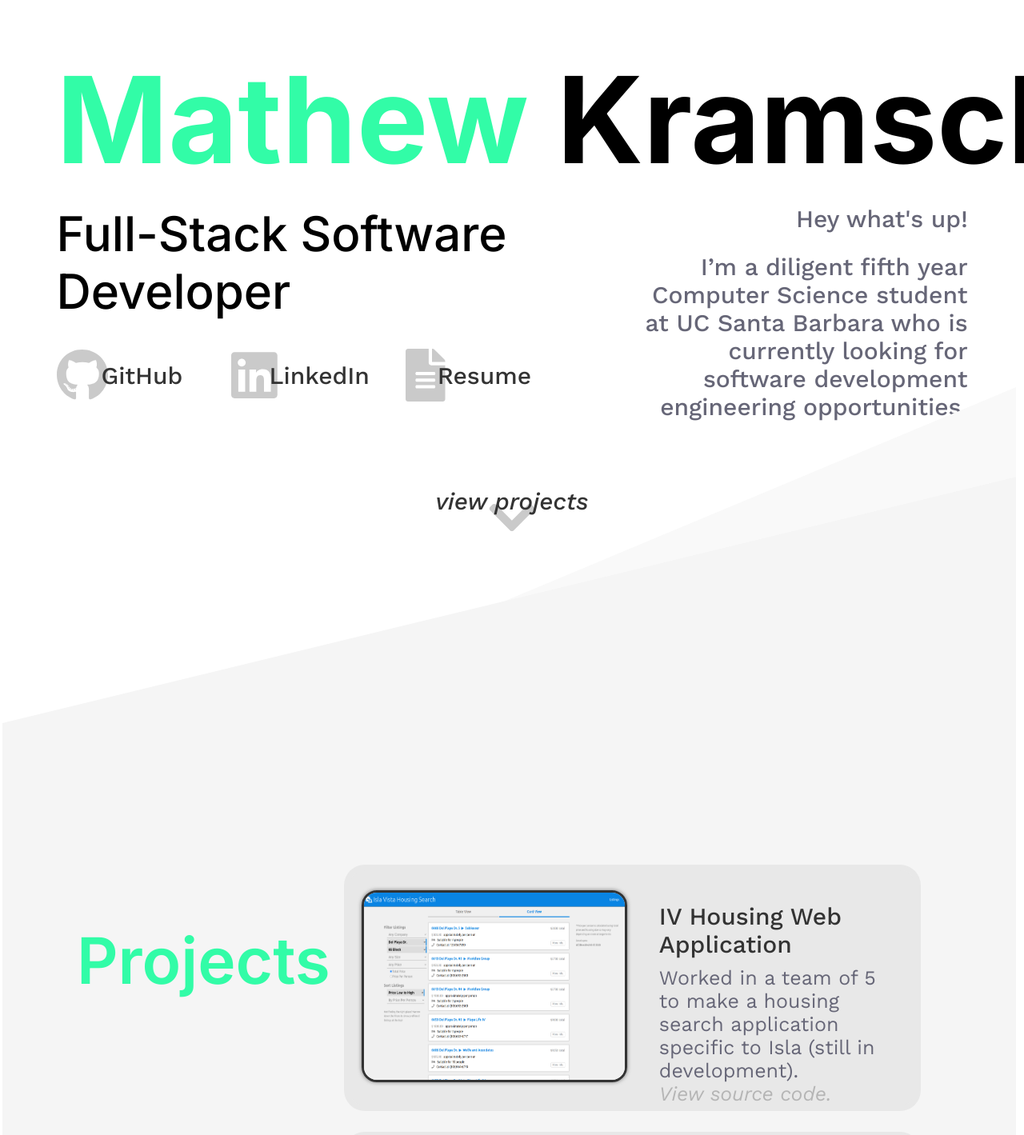
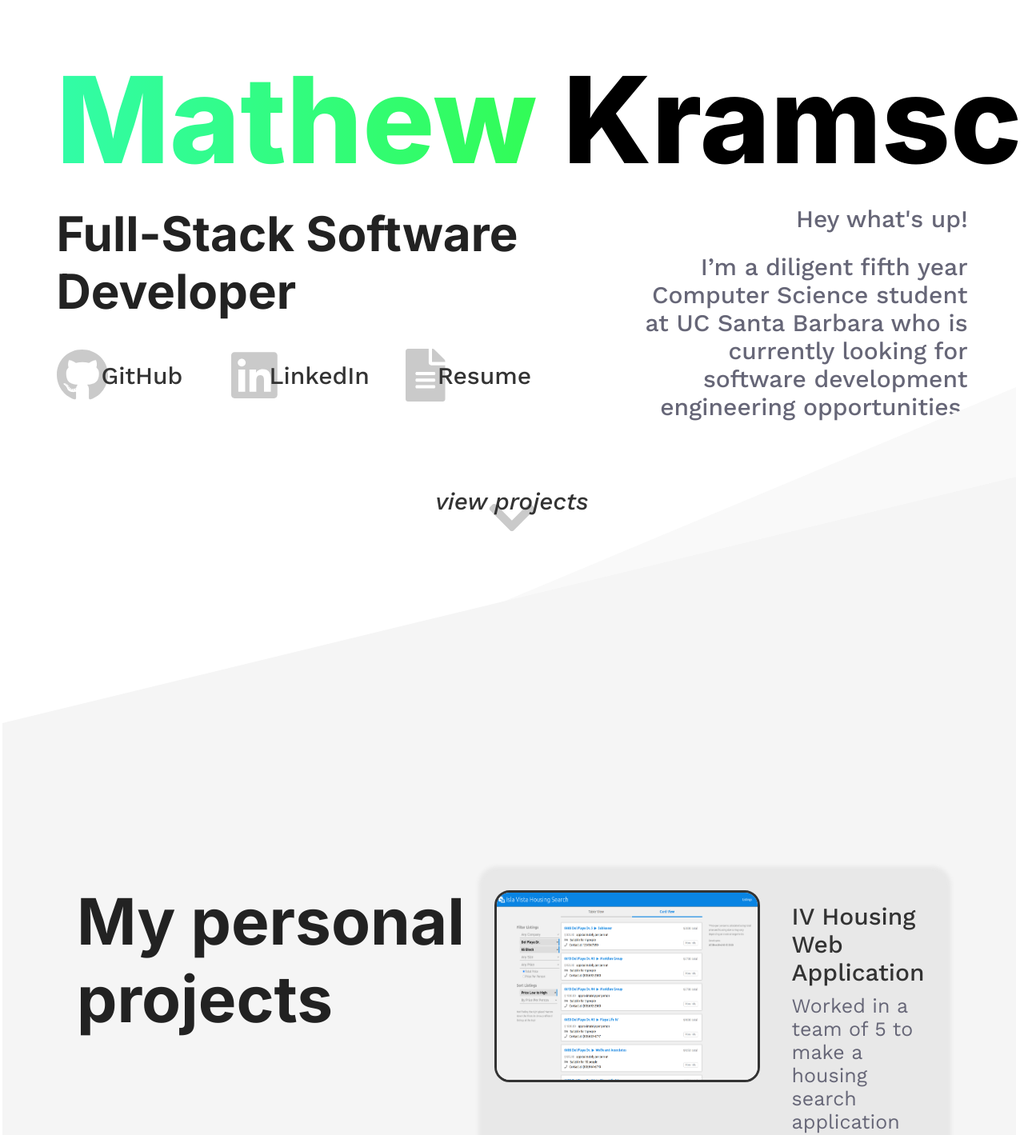
Before and after one commit to mathewkramsch/personal-website-2, a Next.js app: page / in a window 1280 px wide. Shown: the top 1419 px of the page at 80% size. Built offline with nearby package versions, Linux system fonts and the light colour scheme.

Commit message:
added gradient to colored text

```diff
--- a/components/contact/contact.jsx
+++ b/components/contact/contact.jsx
@@ -14,7 +14,7 @@ export default function Contact() {
             </div>
             <div className={s.pageContent}>
                 <div className={s.leftContainer}>
-                    <h2 id='contactme'>Contact Me</h2>
+                    <h2 id='contactme'>Send me an email -></h2>
                 </div>
                 <div className={s.rightContainer}>
                     <EmailInput/>
--- a/components/progLang/progLang.jsx
+++ b/components/progLang/progLang.jsx
@@ -9,7 +9,7 @@ export default function ProgLang(props) {
 		<div className={s.page}>
 			<div className={s.pageContent}>
 	            <div className={s.leftContainer}>
-                	<h2>Programming Languages</h2>
+                	<h2>Programming and mark-up languages</h2>
 	            </div>
 				<div className={s.rightContainer}>
 					<ProgLangObjects data={props.data}/>
--- a/components/projects/projects.jsx
+++ b/components/projects/projects.jsx
@@ -14,7 +14,7 @@ export default function Projects(props) {
 
 			<div className={s.pageContent}>
 	            <div className={s.leftContainer}>
-                	<h2>Projects</h2>
+                	<h2>My personal projects</h2>
 	            </div>
 				<div className={s.rightContainer}>
 					<ProjectCards data={props.data}/>
--- a/styles/components/buttons.scss
+++ b/styles/components/buttons.scss
@@ -8,7 +8,7 @@
     align-items: center;
     cursor: pointer;
     &:hover {
-        h4 {font-weight: 600; }
+        h4 { font-weight: 600; }
     }
 }
 
@@ -17,7 +17,13 @@
 .linkButton {
     @include button;
     flex-direction: row;
-    &:hover { .icon { color: colors.$fg-accent-alt; }}
+    &:hover {
+        .icon { color: colors.$fg-accent-alt; }
+        h4 {
+            font-weight: 500;
+            opacity: 70%;
+        }
+    }
     margin-right: 3vw;
     width: 180px;
     z-index: 1;
--- a/styles/components/colors.scss
+++ b/styles/components/colors.scss
@@ -48,6 +48,7 @@ $fg-accent-main: $mint-green-100;
 $fg-accent-alt: $mint-green-200;
 
 // Typography
+$fg-page-title: $black-200;
 $fg-text-black: $black-000;
 $fg-text-link: $black-300;
 $fg-text-description: $black-600;
--- a/styles/components/typography.scss
+++ b/styles/components/typography.scss
@@ -14,33 +14,38 @@ $body-font: $work-sans;
 
 h1 {  // title: "Mathew Kramsch"
     font-family: $title-font;
-    font-weight: bold;
+    font-weight: 800;
     font-size: 150px;
     margin: 0;
     display: flex;
     flex-direction: row;
 } #firstName {
-    color: colors.$fg-accent-main;
-    transition: all 0.3s ease 0.3s;
-    &:hover { color: colors.$fg-accent-alt; }
+    background: linear-gradient(90deg, colors.$fg-accent-main, colors.$mint-green-300);
+    -webkit-background-clip: text;
+    -webkit-text-fill-color: transparent;
 }
 
 h2 {  // page-title: "projects", "contact me"
     font-family: $title-font;
-    font-weight: 600;
+    font-weight: 700;
     font-size: 80px;
-    color: colors.$fg-accent-main;
-} #contactme { color: colors.$fg-accent-alt; }
+    color: colors.$fg-page-title;
+} #contactme {
+    background: linear-gradient(45deg, colors.$fg-accent-main, colors.$mint-green-300);
+    -webkit-background-clip: text;
+    -webkit-text-fill-color: transparent;
+}
 
 h3 {  // subtitle: "Full-Stack Software Developer"
     font-family: $title-font;
-    font-weight: 500;
+    font-weight: 700;
     font-size: 60px;
+    color: colors.$fg-page-title;
     user-select: none;
     cursor: pointer;
     transition: all 0.2s;
     &:hover {
-        opacity: 65%;
+        opacity: 75%;
     }
 }
 
--- a/styles/layout/contact.module.scss
+++ b/styles/layout/contact.module.scss
@@ -21,6 +21,7 @@
     z-index: 1;
     display: flex;
     h2 { margin: auto; }
+    width: 35%;
 }
 
 .rightContainer {
```
